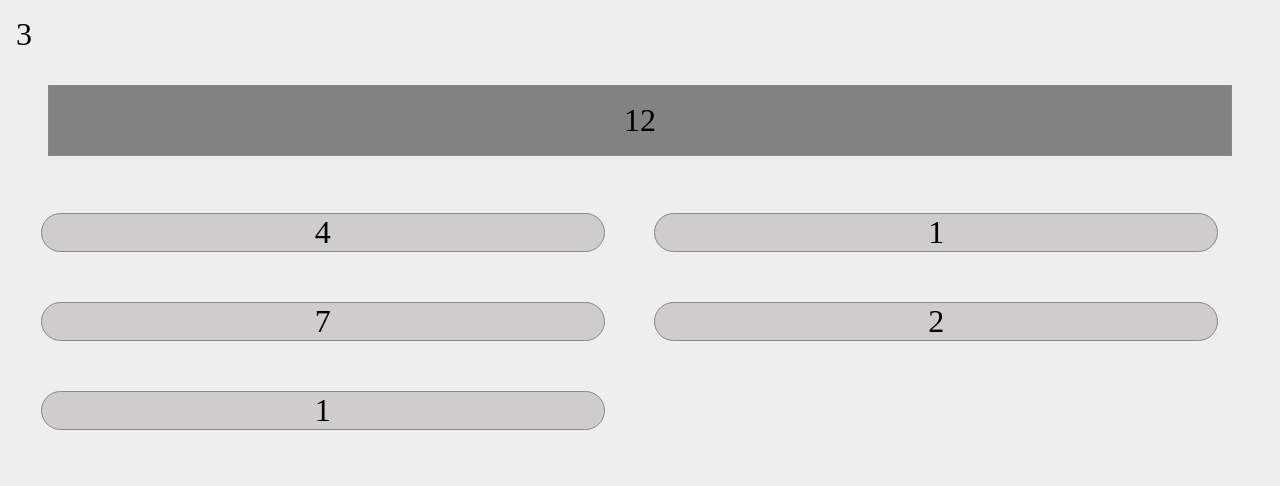
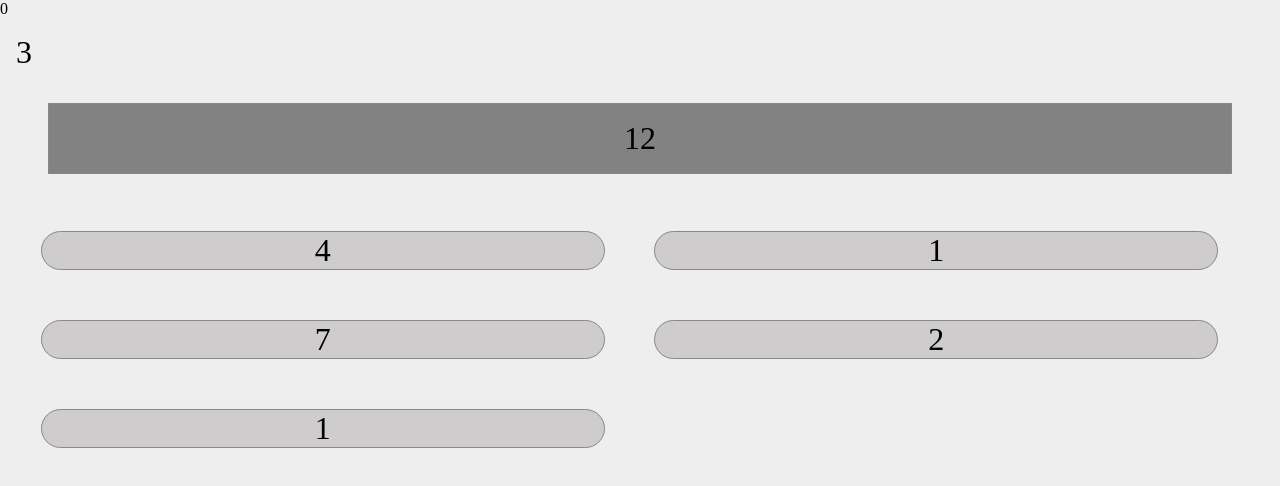
Before and after one commit to laylaxh/number-game, a React app: page / in a window 1280 px wide. Built offline with nearby package versions, Linux system fonts and the light colour scheme.

Commit message:
Add play again and accumulating score

```diff
--- a/package.json
+++ b/package.json
@@ -21,6 +21,7 @@
     "eslint": "^4.5.0",
     "eslint-plugin-react": "^7.3.0",
     "node-sass": "^4.5.3",
+    "react-addons-perf": "^15.4.2",
     "sass-loader": "^6.0.6",
     "style-loader": "^0.18.2",
     "webpack": "^3.5.5"
--- a/src/components/App.js
+++ b/src/components/App.js
@@ -1,28 +1,37 @@
 import React from 'react';
 import Game from './Game';
-import store from '../store';
+import storeConfig from '../store';
 import PropTypes from 'prop-types';
+import { Provider } from 'react-redux';
 
 
 class App extends React.Component {
-  constructor(){
-    super();
-  }
-
-  // Return values of our context
-  getChildContext(){
-    return { store }; // same as { store: store};
-  }
-
-  // Design our context - just like prop types but for contexts
-  static childContextTypes = {
-    store: PropTypes.object.isRequired,
-  };
+  store = storeConfig();
+   state = {
+     score: 0,
+     gameId: Date.now(),
+   };
+   resetGame = () => {
+     this.store = storeConfig();
+     this.setState({ gameId: Date.now() });
+   };
+   updateScore = (remainingSeconds) => {
+     this.setState((prevState) => {
+       return { score: prevState.score + 100 * remainingSeconds };
+     });
+   };
 
   render() {
     return (
       <div>
-        <Game numberCount={5} />
+       {this.state.score}
+          <Provider key={this.state.gameId} store={this.store}>
+            <Game
+              updateScore={this.updateScore}
+              resetGame={this.resetGame}
+              numberCount={5}
+            />
+          </Provider>
       </div>
     );
   }
--- a/src/components/Game.js
+++ b/src/components/Game.js
@@ -12,6 +12,8 @@ class Game extends React.Component {
     selectedNumbers: PropTypes.arrayOf(PropTypes.number).isRequired,
     decrementTime: PropTypes.func.isRequired,
     remainingSeconds: PropTypes.number.isRequired,
+    resetGame: PropTypes.func.isRequired,
+    updateScore: PropTypes.func.isRequired,
   };
   constructor(props) {
     super();
@@ -32,6 +34,13 @@ class Game extends React.Component {
         clearInterval(this.intervalId);  // completely remove the timer
       }
     }, 1000);
+  }
+
+  // Done updating, if game status is 1, update the score
+  componentDidUpdate() {
+    if (this.gameStatus() === 'won') {
+      this.props.updateScore(this.props.remainingSeconds);
+    }
   }
 
   // Before React removes from DOM
@@ -70,9 +79,7 @@ class Game extends React.Component {
     const gameStatus = this.gameStatus();
     return (
       <div id="game">
-        <div>
-          {this.props.remainingSeconds}
-        </div>
+        <div id="time">{this.props.remainingSeconds}</div>
         <div
           id="target"
           style={{
@@ -85,6 +92,10 @@ class Game extends React.Component {
           canPlay={gameStatus === 'playing'}
           randomNumbers={this.randomNumbers}
         />
+
+        {gameStatus !== 'playing' && (
+          <button onClick={this.props.resetGame}>Play Again</button>
+        )}
       </div>
     );
   }
--- a/src/components/NumberTile.js
+++ b/src/components/NumberTile.js
@@ -7,7 +7,7 @@ class NumberTile extends React.Component {
     number: PropTypes.number.isRequired,
     selected: PropTypes.bool, // for isNumberTileSelected
     onClick: PropTypes.func.isRequired,
-    canPlay: PropTypes.bool.isRequired,
+    canBeClicked: PropTypes.bool.isRequired,
   };
 
   // Will default propTypes w/o isRequired specified as isRequired
--- a/src/store/index.js
+++ b/src/store/index.js
@@ -34,7 +34,7 @@ const reducer = (state, action) => {
   return actionFunction(state, action.payload);
 };
 
-const store = Redux.createStore(reducer, initialState);
+// const store = Redux.createStore(reducer, initialState);
 // // console.log(store);
 // console.log('getState', store.getState());
 // //
@@ -45,4 +45,12 @@ const store = Redux.createStore(reducer, initialState);
 // store.dispatch({ type: 'SELECT_NUMBER', payload: { index: 6 } });
 // console.log('getState', store.getState());
 
-export default store;
+export default () => {
+  const store = Redux.createStore(
+    reducer,
+    initialState,
+    window.__REDUX_DEVTOOLS_EXTENSION__ &&
+      window.__REDUX_DEVTOOLS_EXTENSION__(),
+  );
+  return store;
+};
--- a/src/styles/index.scss
+++ b/src/styles/index.scss
@@ -28,3 +28,14 @@ div#target {
   border-radius: 1em;
   background-color: #cecccc;
 }
+
+div#time {
+  width: 50%;
+  display: inline-block;
+}
+
+div#score {
+  width: 50%;
+  display: inline-block;
+  text-align: right;
+}
```
Also changed, not shown: 1 other file.
